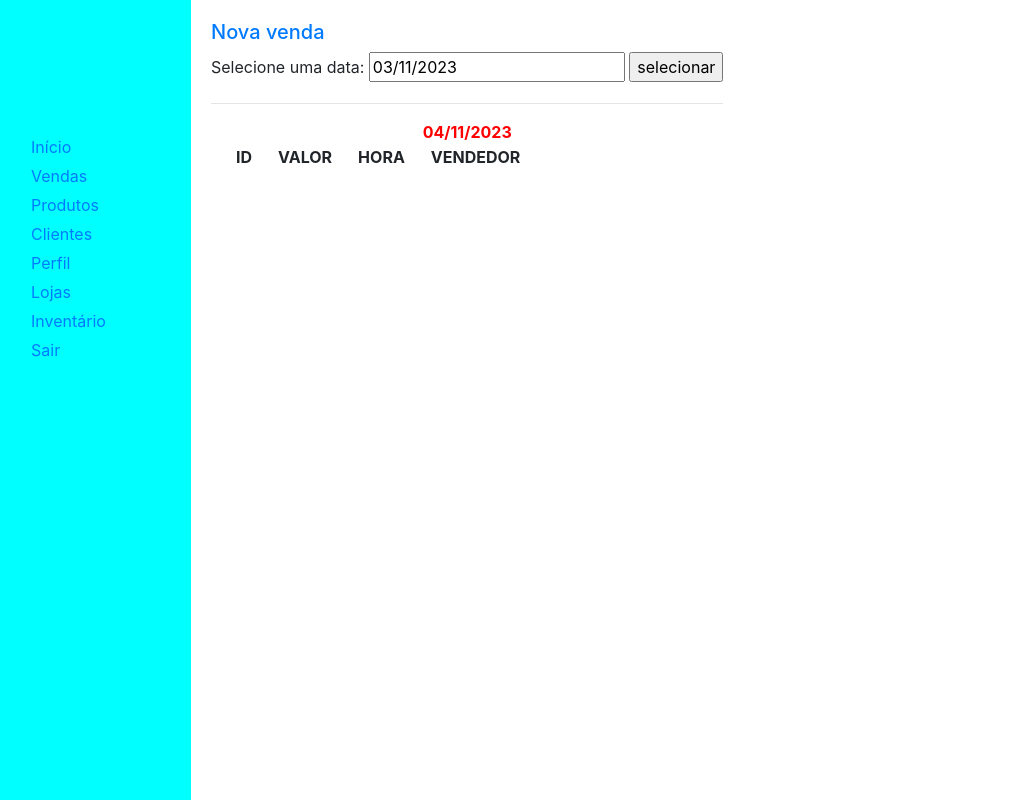
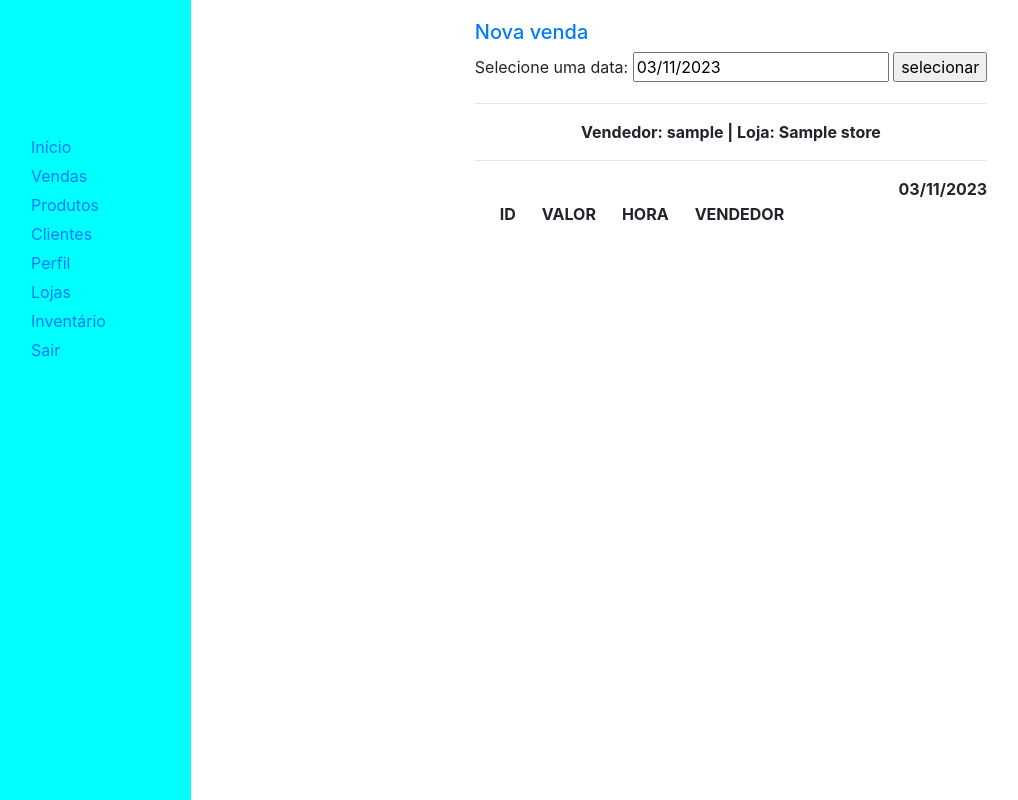
Before and after one commit to ChenGit55/supersolution, a Django app: page /pos/ in a window 1280 px wide. Shown: the whole page, without its empty margins (9-1027 px from the left). Run offline with Django 3.2, Linux system fonts and the light colour scheme; a user stored in the database is signed in; tables that the repository leaves empty hold one stand-in row (values such as "Sample post"); lists and menus that the app fills with data are empty; some libraries are stand-ins or nearby versions.

Commit message:
Fuso horário acertado

```diff
--- a/apps/pos/views.py
+++ b/apps/pos/views.py
@@ -9,7 +9,7 @@ from rest_framework import generics, viewsets
 from django.utils import timezone
 from datetime import datetime
 
-now = timezone.now()
+now = timezone.now().astimezone(timezone.get_current_timezone())
 today = now.strftime("%d/%m/%Y")
 
 class SaleList(LoginRequiredMixin, generics.ListCreateAPIView):
@@ -33,7 +33,7 @@ def sales_view(request):
     sales = Sale.objects.all().order_by('-id')
     form = DateForm()
     selected_date = today
-    print(today, timezone.now())
+    print(now)
     selected_date_sales = Sale.objects.filter(date__date=now)
     if request.method == 'POST':
         selected_date = request.POST.get('date')
--- a/core/settings.py
+++ b/core/settings.py
@@ -107,9 +107,6 @@ AUTH_PASSWORD_VALIDATORS = [
 
 LANGUAGE_CODE = 'pt-br'
 
-# DATE_FORMAT = '%d/%m/%Y'
-# DATE_INPUT_FORMATS = ['%d/%m/%Y']
-
 TIME_ZONE = 'America/Sao_Paulo'
 
 USE_I18N = True
@@ -117,6 +114,9 @@ USE_I18N = True
 USE_L10N = True
 
 USE_TZ = True
+
+# DATE_FORMAT = '%d/%m/%Y'
+# DATE_INPUT_FORMATS = ['%d/%m/%Y']
 
 
 # Static files (CSS, JavaScript, Images)
--- a/templates/core/base.html
+++ b/templates/core/base.html
@@ -91,7 +91,7 @@
         </ul>
     </nav>
 
-    <main style="padding: 20px;">
+    <main style="padding: 20px; margin: 0 auto;">
         {% block body %}
         {% endblock %}
     </main>
--- a/templates/pos/sales.html
+++ b/templates/pos/sales.html
@@ -4,6 +4,9 @@
 
 {% block head %}
   <style>
+    #sales-table {
+        text-align: center;
+    }
     #sales-table th {
         padding-left: 25px;
     }
@@ -23,9 +26,12 @@
         <input type="text" id="datepicker" name="date" value="{% now  'd/m/Y' %}">
         <input type="submit" name="submit" id="submit" value="selecionar">
     </form>
-
     <hr>
-    <div style="text-align: center; font-weight: bold; color: red;">{{ selected_date }}</div>
+    <div style="text-align: center; font-weight: bold;">
+        Vendedor: {{ user }} | Loja: {{ user.store }}
+    </div>
+    <hr>
+    <div style="text-align: end; font-weight: bold">{{ selected_date }}</div>
 
     <table id="sales-table">
         <thead>
```
